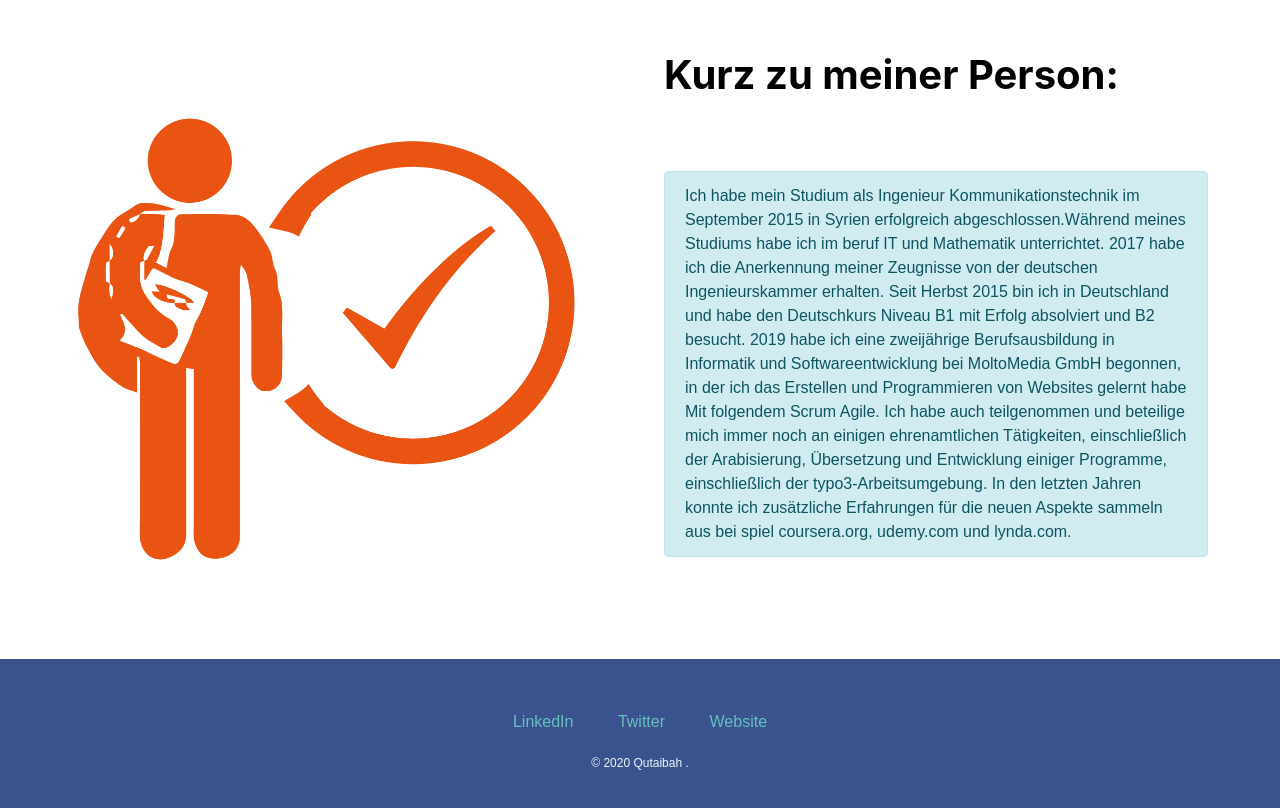
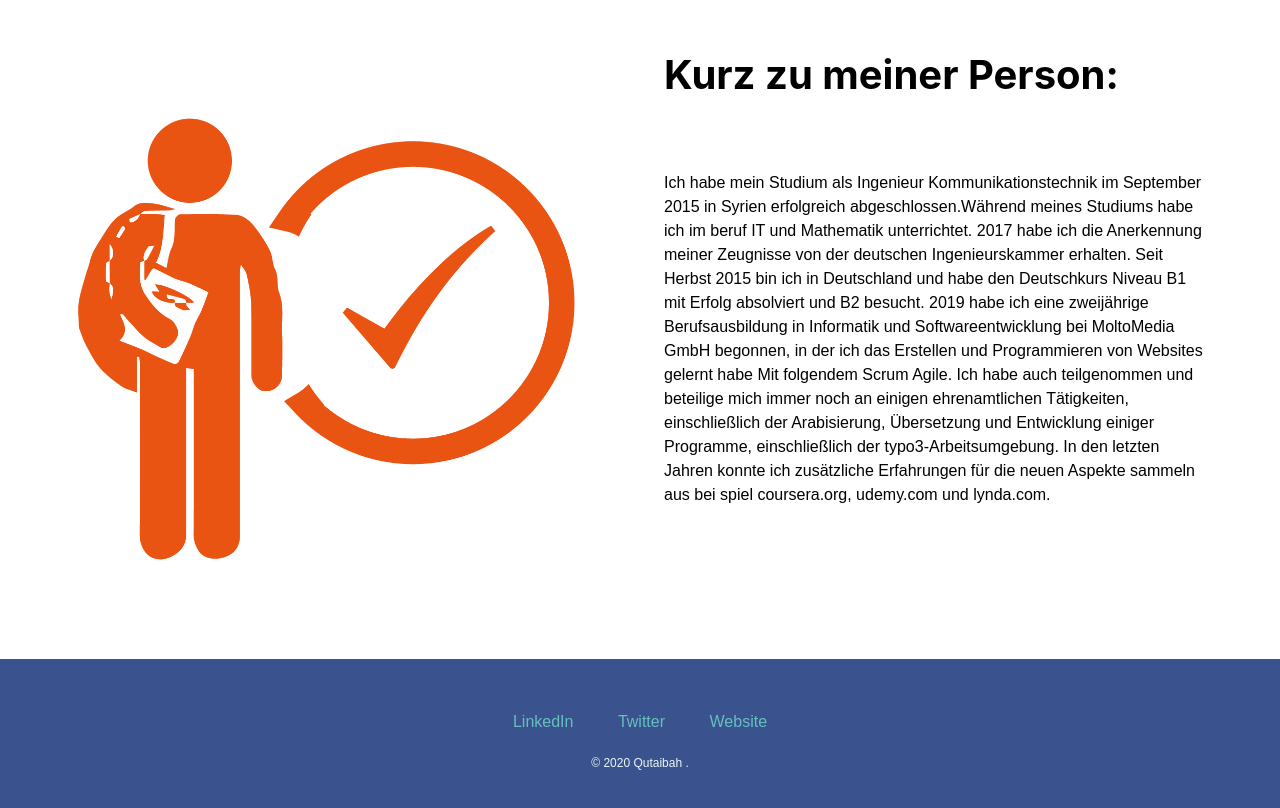
Before and after one commit to QutaibahAkurdi/Qutaibah1, a plain HTML site: page index.html in a window 1280 px wide. Shown: the part 5262-6070 px from the top of the page. Drawn offline with nearby package versions, Linux system fonts and the light colour scheme.

Commit message:
delete alert

```diff
--- a/index.html
+++ b/index.html
@@ -391,7 +391,7 @@
             <div class="col-lg-6 px-0">
                 <div data-aos="fade-left" class="row   my-2 mx-4">
                     <h1 class="my-4 mr-5 pt-5"><strong>Kurz zu meiner Person:</strong></h1>
-                    <p class="my-5 mr-5 alert alert-info"> Ich habe mein Studium als Ingenieur Kommunikationstechnik im September 2015 in Syrien erfolgreich abgeschlossen.Während meines Studiums habe ich im beruf IT und Mathematik unterrichtet. 2017 habe ich die Anerkennung meiner Zeugnisse
+                    <p class="my-5 mr-5"> Ich habe mein Studium als Ingenieur Kommunikationstechnik im September 2015 in Syrien erfolgreich abgeschlossen.Während meines Studiums habe ich im beruf IT und Mathematik unterrichtet. 2017 habe ich die Anerkennung meiner Zeugnisse
                         von der deutschen Ingenieurskammer erhalten. Seit Herbst 2015 bin ich in Deutschland und habe den Deutschkurs Niveau B1 mit Erfolg absolviert und B2 besucht. 2019 habe ich eine zweijährige Berufsausbildung in Informatik und Softwareentwicklung
                         bei MoltoMedia GmbH begonnen, in der ich das Erstellen und Programmieren von Websites gelernt habe Mit folgendem Scrum Agile. Ich habe auch teilgenommen und beteilige mich immer noch an einigen ehrenamtlichen Tätigkeiten, einschließlich
                         der Arabisierung, Übersetzung und Entwicklung einiger Programme, einschließlich der typo3-Arbeitsumgebung. In den letzten Jahren konnte ich zusätzliche Erfahrungen für die neuen Aspekte sammeln aus bei spiel coursera.org, udemy.com
```
